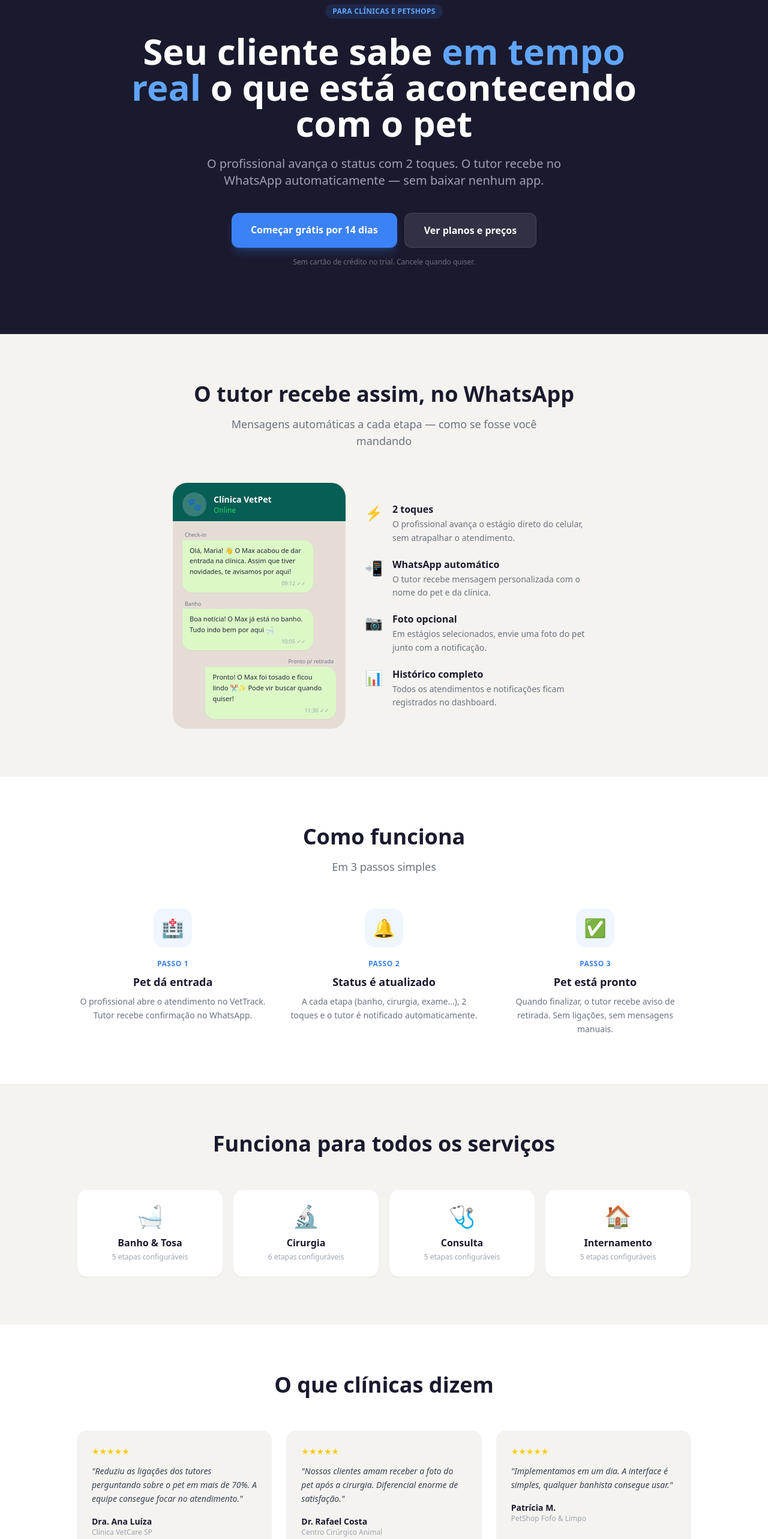
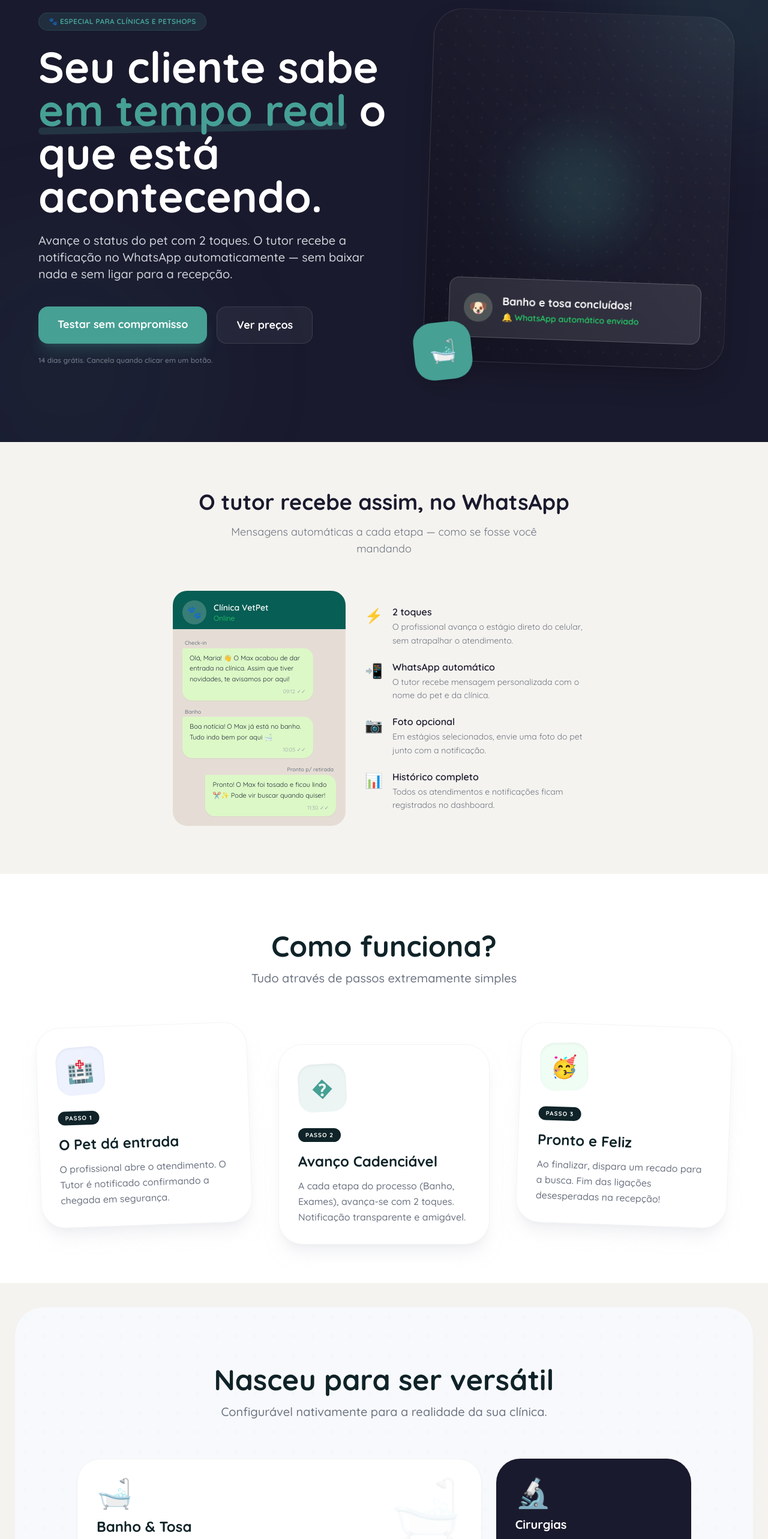
Before and after one commit to fpvnicolas-byte/pettrack, a Next.js app: page / in a window 1280 px wide. Shown: the part 140-2706 px from the top of the page at 60% size. Built offline with nearby package versions, Linux system fonts and the light colour scheme; no server answers.

Commit message:
feat(ui): anti-generic vettrack aesthetic pivot with quicksand typography and asymmetric organic layouts

```diff
--- a/app/layout.tsx
+++ b/app/layout.tsx
@@ -1,5 +1,13 @@
 import type { Metadata } from 'next';
+import { Quicksand } from 'next/font/google';
 import './globals.css';
+
+const quicksand = Quicksand({
+  subsets: ['latin'],
+  variable: '--font-quicksand',
+  weight: ['400', '500', '600', '700'],
+  display: 'swap',
+});
 
 export const metadata: Metadata = {
   title: 'VetTrack — Acompanhamento em Tempo Real',
@@ -12,8 +20,8 @@ export default function RootLayout({
   children: React.ReactNode;
 }) {
   return (
-    <html lang="pt-BR">
-      <body>{children}</body>
+    <html lang="pt-BR" className={`${quicksand.variable}`}>
+      <body className="font-sans antialiased bg-[#f8f9fc] text-vettrack-dark">{children}</body>
     </html>
   );
 }
--- a/app/page.tsx
+++ b/app/page.tsx
@@ -34,7 +34,7 @@ export default async function LandingPage() {
             </Link>
             <Link
               href="/planos"
-              className="text-sm bg-blue-500 hover:bg-blue-600 text-white px-4 py-2 rounded-lg font-medium transition-colors"
+              className="text-sm bg-vettrack-accent hover:opacity-90 text-white px-4 py-2 rounded-lg font-medium transition-opacity"
             >
               Ver planos
             </Link>
@@ -42,35 +42,62 @@ export default async function LandingPage() {
         </div>
       </nav>
 
-      {/* ── HERO ── */}
-      <section className="bg-[#1a1a2e] text-white pt-20 pb-28 px-5">
-        <div className="max-w-4xl mx-auto text-center">
-          <span className="inline-block bg-blue-500/15 text-blue-400 text-xs font-semibold px-3 py-1 rounded-full mb-6 tracking-wide uppercase">
-            Para clínicas e petshops
+      {/* ── HERO ASSIMÉTRICO ── */}
+      <section className="relative overflow-hidden bg-[#1a1a2e] text-white pt-24 pb-32 px-5">
+        <div className="absolute top-0 right-0 -mr-32 -mt-32 w-96 h-96 rounded-full bg-vettrack-accent/15 blur-[100px] pointer-events-none"></div>
+        <div className="absolute bottom-0 left-0 -ml-32 -mb-32 w-[30rem] h-[30rem] rounded-full bg-vettrack-accent/5 blur-[100px] pointer-events-none"></div>
+
+        <div className="max-w-6xl mx-auto grid md:grid-cols-[1.2fr_1fr] gap-12 items-center relative z-10">
+          <div className="text-left">
+            <span className="inline-block bg-vettrack-accent/15 text-vettrack-accent text-xs font-bold px-4 py-1.5 rounded-full mb-6 tracking-wide uppercase border border-vettrack-accent/20">
+              🐾 Especial para clínicas e petshops
             </span>
-          <h1 className="text-4xl md:text-6xl font-bold leading-tight mb-6">
+            <h1 className="text-4xl md:text-5xl lg:text-7xl font-extrabold leading-tight mb-6">
               Seu cliente sabe{' '}
-            <span className="text-blue-400">em tempo real</span>
-            {' '}o que está acontecendo com o pet
+              <span className="relative">
+                <span className="relative z-10 text-vettrack-accent">em tempo real</span>
+                <span className="absolute bottom-2 left-0 w-full h-3 bg-vettrack-accent/20 -z-10 rounded-full transform -rotate-1"></span>
+              </span>
+              {' '}o que está acontecendo.
             </h1>
-          <p className="text-lg md:text-xl text-gray-400 max-w-2xl mx-auto mb-10 leading-relaxed">
-            O profissional avança o status com 2 toques. O tutor recebe no WhatsApp automaticamente — sem baixar nenhum app.
+            <p className="text-lg md:text-xl text-gray-300 mb-10 leading-relaxed max-w-xl font-medium">
+              Avançe o status do pet com 2 toques. O tutor recebe a notificação no WhatsApp automaticamente — sem baixar nada e sem ligar para a recepção.
             </p>
-          <div className="flex flex-col sm:flex-row gap-3 justify-center">
+            <div className="flex flex-col sm:flex-row gap-4">
               <Link
                 href="/register"
-              className="bg-blue-500 hover:bg-blue-600 text-white px-8 py-4 rounded-xl font-semibold text-base transition-colors shadow-lg shadow-blue-500/25"
+                className="bg-vettrack-accent hover:opacity-90 text-white px-8 py-4 rounded-2xl font-bold text-lg transition-transform hover:scale-105 active:scale-95 shadow-xl shadow-vettrack-accent/20 text-center"
               >
-              Começar grátis por 14 dias
+                Testar sem compromisso
               </Link>
               <Link
                 href="/planos"
-              className="bg-white/10 hover:bg-white/15 text-white px-8 py-4 rounded-xl font-semibold text-base transition-colors border border-white/10"
+                className="bg-white/5 hover:bg-white/10 text-white px-8 py-4 rounded-2xl font-bold text-lg transition-colors border border-white/10 text-center"
               >
-              Ver planos e preços
+                Ver preços
               </Link>
             </div>
-          <p className="text-xs text-gray-500 mt-4">Sem cartão de crédito no trial. Cancele quando quiser.</p>
+            <p className="text-xs text-gray-500 mt-5 font-semibold">14 dias grátis. Cancela quando clicar em um botão.</p>
+          </div>
+
+          <div className="relative w-full h-full min-h-[400px] hidden md:block">
+            <div className="absolute inset-0 bg-gradient-to-tr from-[#111120] to-white/5 rounded-[3rem] border border-white/10 shadow-2xl overflow-hidden transform rotate-2 hover:rotate-0 transition-transform duration-500">
+              <div className="absolute top-1/2 left-1/2 -translate-x-1/2 -translate-y-1/2 w-48 h-48 bg-vettrack-accent/20 rounded-full blur-2xl"></div>
+              <div className="absolute inset-0 opacity-[0.03]" style={{ backgroundImage: "radial-gradient(white 2px, transparent 2px)", backgroundSize: "24px 24px" }}></div>
+              <div className="absolute bottom-10 left-10 right-10 p-6 bg-white/10 backdrop-blur-md rounded-2xl border border-white/20">
+                <div className="flex items-center gap-4">
+                  <div className="w-12 h-12 rounded-full bg-[#dcf8c6]/20 flex items-center justify-center text-2xl">🐶</div>
+                  <div>
+                    <div className="text-white font-bold text-lg">Banho e tosa concluídos!</div>
+                    <div className="text-[#25d366] text-sm font-semibold mt-0.5">🔔 WhatsApp automático enviado</div>
+                  </div>
+                </div>
+              </div>
+            </div>
+            <div className="absolute -bottom-6 -left-6 w-24 h-24 bg-vettrack-accent text-white rounded-[2rem] flex items-center justify-center text-4xl shadow-xl transform -rotate-6">
+              🛁
+            </div>
+          </div>
         </div>
       </section>
 
@@ -138,68 +165,90 @@ export default async function LandingPage() {
         </div>
       </section>
 
-      {/* ── COMO FUNCIONA ── */}
-      <section className="py-20 px-5 bg-white">
-        <div className="max-w-5xl mx-auto">
-          <div className="text-center mb-14">
-            <h2 className="text-3xl md:text-4xl font-bold text-[#1a1a2e] mb-4">Como funciona</h2>
-            <p className="text-gray-500 text-lg">Em 3 passos simples</p>
+      {/* ── COMO FUNCIONA (ORGÂNICO) ── */}
+      <section className="py-24 px-5 bg-white relative overflow-hidden">
+        <div className="absolute top-0 right-0 w-1/2 h-full bg-[#f8f9fc] rounded-l-[5rem] -z-10 transform translate-x-1/2"></div>
+        <div className="max-w-6xl mx-auto">
+          <div className="text-center mb-16">
+            <h2 className="text-4xl md:text-5xl font-extrabold text-vettrack-dark mb-4">Como funciona?</h2>
+            <p className="text-gray-500 text-xl font-medium">Tudo através de passos extremamente simples</p>
           </div>
-          <div className="grid md:grid-cols-3 gap-8">
+          <div className="grid md:grid-cols-3 gap-8 md:gap-12 relative z-10">
             {[
               {
                 step: '1',
-                title: 'Pet dá entrada',
-                desc: 'O profissional abre o atendimento no VetTrack. Tutor recebe confirmação no WhatsApp.',
+                title: 'O Pet dá entrada',
+                desc: 'O profissional abre o atendimento. O Tutor é notificado confirmando a chegada em segurança.',
                 icon: '🏥',
+                rotate: 'md:-rotate-2',
+                color: 'bg-indigo-50 text-indigo-500'
               },
               {
                 step: '2',
-                title: 'Status é atualizado',
-                desc: 'A cada etapa (banho, cirurgia, exame…), 2 toques e o tutor é notificado automaticamente.',
-                icon: '🔔',
+                title: 'Avanço Cadenciável',
+                desc: 'A cada etapa do processo (Banho, Exames), avança-se com 2 toques. Notificação transparente e amigável.',
+                icon: '�',
+                rotate: 'md:translate-y-8',
+                color: 'bg-vettrack-accent/10 text-vettrack-accent'
               },
               {
                 step: '3',
-                title: 'Pet está pronto',
-                desc: 'Quando finalizar, o tutor recebe aviso de retirada. Sem ligações, sem mensagens manuais.',
-                icon: '✅',
+                title: 'Pronto e Feliz',
+                desc: 'Ao finalizar, dispara um recado para a busca. Fim das ligações desesperadas na recepção!',
+                icon: '🥳',
+                rotate: 'md:rotate-2',
+                color: 'bg-green-50 text-green-500'
               },
             ].map((item) => (
-              <div key={item.step} className="text-center">
-                <div className="w-16 h-16 bg-blue-50 rounded-2xl flex items-center justify-center text-3xl mx-auto mb-5">
+              <div key={item.step} className={`bg-white rounded-[2.5rem] p-8 shadow-xl shadow-gray-200/50 border border-gray-100 transition-transform duration-300 hover:-translate-y-2 ${item.rotate}`}>
+                <div className={`w-20 h-20 ${item.color} rounded-[1.5rem] flex items-center justify-center text-4xl mb-6 shadow-inner transform -rotate-3`}>
                   {item.icon}
                 </div>
-                <div className="text-xs font-bold text-blue-500 uppercase tracking-wider mb-2">Passo {item.step}</div>
-                <h3 className="text-lg font-bold text-[#1a1a2e] mb-2">{item.title}</h3>
-                <p className="text-gray-500 text-sm leading-relaxed">{item.desc}</p>
+                <div className="inline-block bg-vettrack-dark text-white text-[10px] font-bold uppercase tracking-widest px-3 py-1 rounded-full mb-4">Passo {item.step}</div>
+                <h3 className="text-2xl font-bold text-vettrack-dark mb-3">{item.title}</h3>
+                <p className="text-gray-500 text-base leading-relaxed font-medium">{item.desc}</p>
               </div>
             ))}
           </div>
         </div>
       </section>
 
-      {/* ── SERVIÇOS SUPORTADOS ── */}
-      <section className="py-20 px-5 bg-[#f5f3ef]">
-        <div className="max-w-5xl mx-auto">
-          <div className="text-center mb-14">
-            <h2 className="text-3xl md:text-4xl font-bold text-[#1a1a2e] mb-4">
-              Funciona para todos os serviços
+      {/* ── SERVIÇOS SUPORTADOS (BENTO GRID) ── */}
+      <section className="py-24 px-5 bg-[#f8f9fc] rounded-[3rem] mx-2 md:mx-6 my-10 border border-gray-100 shadow-sm relative overflow-hidden">
+        <div className="absolute inset-0 opacity-[0.02]" style={{ backgroundImage: "radial-gradient(#00b09b 3px, transparent 3px)", backgroundSize: "32px 32px" }}></div>
+        <div className="max-w-5xl mx-auto relative z-10">
+          <div className="text-center mb-16">
+            <h2 className="text-4xl md:text-5xl font-extrabold text-vettrack-dark mb-4">
+              Nasceu para ser versátil
             </h2>
+            <p className="text-gray-500 text-xl font-medium">Configurável nativamente para a realidade da sua clínica.</p>
           </div>
-          <div className="grid sm:grid-cols-2 md:grid-cols-4 gap-4">
-            {[
-              { icon: '🛁', name: 'Banho & Tosa', stages: '5 etapas' },
-              { icon: '🔬', name: 'Cirurgia', stages: '6 etapas' },
-              { icon: '🩺', name: 'Consulta', stages: '5 etapas' },
-              { icon: '🏠', name: 'Internamento', stages: '5 etapas' },
-            ].map((s) => (
-              <div key={s.name} className="bg-white rounded-2xl p-6 text-center shadow-sm border border-gray-100">
-                <div className="text-4xl mb-3">{s.icon}</div>
-                <div className="font-semibold text-[#1a1a2e] mb-1">{s.name}</div>
-                <div className="text-xs text-gray-400">{s.stages} configuráveis</div>
+          <div className="grid md:grid-cols-3 gap-6">
+            <div className="bg-white rounded-[2.5rem] p-8 shadow-sm border border-gray-100 md:col-span-2 relative overflow-hidden group">
+              <div className="absolute top-0 right-0 p-8 text-8xl opacity-10 group-hover:scale-110 transition-transform">🛁</div>
+              <div className="text-5xl mb-4">🛁</div>
+              <div className="text-2xl font-bold text-vettrack-dark mb-2">Banho & Tosa</div>
+              <p className="text-gray-500 mb-6 max-w-sm text-lg">Notifique a entrada prévia, o banho, a tosa, secagem e a liberação de forma altamente personalizada.</p>
+              <div className="inline-block bg-vettrack-accent/10 text-vettrack-accent text-xs font-bold px-3 py-1.5 rounded-full">Até 8 etapas configuráveis</div>
             </div>
-            ))}
+
+            <div className="bg-[#1a1a2e] text-white rounded-[2.5rem] p-8 shadow-sm relative overflow-hidden">
+              <div className="text-5xl mb-4">🔬</div>
+              <div className="text-xl font-bold mb-2">Cirurgias</div>
+              <p className="text-white/60 text-sm leading-relaxed">Traga paz mental ao tutor enviando fotos reais do pós-cirúrgico com 1 toque na tela logo após a cirurgia.</p>
+            </div>
+
+            <div className="bg-vettrack-accent text-white rounded-[2.5rem] p-8 shadow-lg shadow-vettrack-accent/20 relative overflow-hidden">
+              <div className="text-5xl mb-4">🩺</div>
+              <div className="text-xl font-bold mb-2">Consultas Custom</div>
+              <p className="text-white/80 text-sm leading-relaxed">Ideal para aquelas baterias de exames longos em que o animal precisa permanecer na clínica pela manhã.</p>
+            </div>
+
+            <div className="bg-white rounded-[2.5rem] p-8 shadow-sm border border-gray-100 md:col-span-2 relative">
+              <div className="text-5xl mb-4">🏠</div>
+              <div className="text-2xl font-bold text-vettrack-dark mb-2">Internamento / UTI</div>
+              <p className="text-gray-500 text-lg max-w-md">Dispare boletins médicos diários no celular do tutor sem a necessidade de uma chamada telefônica delicada e invasiva.</p>
+            </div>
           </div>
         </div>
       </section>
@@ -254,7 +303,7 @@ export default async function LandingPage() {
           </p>
           <Link
             href="/register"
-            className="inline-block bg-blue-500 hover:bg-blue-600 text-white px-10 py-4 rounded-xl font-semibold text-lg transition-colors shadow-lg shadow-blue-500/25"
+            className="inline-block bg-vettrack-accent hover:opacity-90 text-white px-10 py-4 rounded-xl font-semibold text-lg transition-opacity shadow-lg shadow-vettrack-accent/25"
           >
             Criar conta grátis
           </Link>
--- a/app/planos/page.tsx
+++ b/app/planos/page.tsx
@@ -17,7 +17,7 @@ function formatPreco(centavos: number) {
 
 export default function PlanosPage() {
   return (
-    <div className="min-h-screen bg-[#f5f3ef] font-sans">
+    <div className="min-h-screen bg-[#f8f9fc] font-sans">
       {/* NAVBAR */}
       <nav className="sticky top-0 z-50 bg-[#1a1a2e]/95 backdrop-blur-sm border-b border-white/5">
         <div className="max-w-6xl mx-auto px-5 h-16 flex items-center justify-between">
@@ -29,7 +29,7 @@ export default function PlanosPage() {
             <Link href="/login" className="text-sm text-gray-400 hover:text-white transition-colors px-3 py-1.5">
               Entrar
             </Link>
-            <Link href="/register" className="text-sm bg-blue-500 hover:bg-blue-600 text-white px-4 py-2 rounded-lg font-medium transition-colors">
+            <Link href="/register" className="text-sm bg-vettrack-accent hover:opacity-90 text-white px-4 py-2 rounded-lg font-medium transition-opacity">
               Criar conta
             </Link>
           </div>
@@ -37,32 +37,35 @@ export default function PlanosPage() {
       </nav>
 
       {/* HEADER */}
-      <section className="bg-[#1a1a2e] text-white py-16 px-5 text-center">
-        <div className="max-w-2xl mx-auto">
-          <h1 className="text-4xl md:text-5xl font-bold mb-4">Planos e Preços</h1>
-          <p className="text-gray-400 text-lg">
-            Comece grátis por 14 dias. Sem cartão de crédito. Cancele quando quiser.
+      <section className="bg-[#1a1a2e] text-white pt-24 pb-32 px-5 text-center relative overflow-hidden">
+        <div className="absolute bottom-0 left-1/2 -translate-x-1/2 w-full max-w-2xl h-64 bg-vettrack-accent/10 blur-[100px] rounded-full pointer-events-none"></div>
+        <div className="max-w-3xl mx-auto relative z-10">
+          <span className="inline-block bg-white/10 text-white/80 text-[10px] font-bold px-4 py-1.5 rounded-full mb-6 tracking-widest uppercase border border-white/10">
+            Transparência total
+          </span>
+          <h1 className="text-4xl md:text-6xl font-extrabold mb-6 tracking-tight">Planos simples para clínicas incríveis</h1>
+          <p className="text-gray-300 text-xl font-medium">
+            Comece grátis por 14 dias sem cartão. Cancele com 1 clique se não amar a ferramenta.
           </p>
         </div>
       </section>
 
       {/* CARDS */}
-      <section className="py-16 px-5">
+      <section className="py-24 px-5 -mt-20 relative z-20">
         <div className="max-w-6xl mx-auto">
-          <div className="grid sm:grid-cols-2 lg:grid-cols-4 gap-5">
+          <div className="grid sm:grid-cols-2 lg:grid-cols-4 gap-6 items-end">
             {PLANOS.map((plano) => (
               <div
                 key={plano.id}
-                className={`relative bg-white rounded-2xl shadow-sm border flex flex-col ${
-                  plano.destaque
-                    ? 'border-blue-500 ring-2 ring-blue-500/20 shadow-blue-100'
+                className={`relative bg-white rounded-[2.5rem] shadow-sm border flex flex-col transition-all duration-300 hover:-translate-y-2 hover:shadow-2xl ${plano.destaque
+                    ? 'border-vettrack-accent ring-[4px] ring-vettrack-accent/20 shadow-xl shadow-vettrack-accent/10 transform scale-105 z-10'
                     : 'border-gray-100'
-                }`}
+                  }`}
               >
                 {plano.destaque && (
-                  <div className="absolute -top-3 left-0 right-0 flex justify-center">
-                    <span className="bg-blue-500 text-white text-xs font-bold px-3 py-1 rounded-full">
-                      Mais popular
+                  <div className="absolute -top-4 left-0 right-0 flex justify-center">
+                    <span className="bg-vettrack-accent text-white text-[10px] uppercase tracking-widest font-bold px-5 py-2 rounded-full shadow-lg shadow-vettrack-accent/30 flex items-center gap-1.5">
+                      ⭐ Escolha de 80% das clínicas
                     </span>
                   </div>
                 )}
@@ -102,11 +105,10 @@ export default function PlanosPage() {
                   {plano.ctaHref ? (
                     <Link
                       href={plano.ctaHref}
-                      className={`w-full text-center py-3 px-4 rounded-xl font-semibold text-sm transition-colors ${
-                        plano.destaque
-                          ? 'bg-blue-500 hover:bg-blue-600 text-white'
-                          : 'bg-[#1a1a2e] hover:bg-[#2a2a4e] text-white'
-                      }`}
+                      className={`w-full text-center py-3 px-4 rounded-xl font-semibold text-sm transition-all ${plano.destaque
+                        ? 'bg-vettrack-accent hover:opacity-90 text-white'
+                        : 'bg-[#1a1a2e] hover:bg-[#2a2a4e] text-white'
+                        }`}
                     >
                       {plano.cta}
                     </Link>
@@ -168,7 +170,7 @@ export default function PlanosPage() {
           <p className="text-gray-400 mb-8">14 dias grátis, sem compromisso.</p>
           <Link
             href="/register"
-            className="inline-block bg-blue-500 hover:bg-blue-600 text-white px-10 py-4 rounded-xl font-semibold text-lg transition-colors"
+            className="inline-block bg-vettrack-accent hover:opacity-90 text-white px-10 py-4 rounded-xl font-semibold text-lg transition-opacity"
           >
             Criar conta grátis
           </Link>
--- a/app/planos/sucesso/page.tsx
+++ b/app/planos/sucesso/page.tsx
@@ -17,7 +17,7 @@ export default function SucessoPage() {
         </p>
         <Link
           href="/atendimentos"
-          className="block w-full bg-blue-500 hover:bg-blue-600 text-white py-3 rounded-xl font-semibold transition-colors text-sm"
+          className="block w-full bg-vettrack-accent hover:opacity-90 text-white py-3 rounded-xl font-semibold transition-opacity text-sm"
         >
           Ir para o dashboard
         </Link>
--- a/components/pets/pets-painel.tsx
+++ b/components/pets/pets-painel.tsx
@@ -199,7 +199,7 @@ export function PetsPainel({ initialData, tutores }: PetsPainelProps) {
                       <div className="text-[11px] text-vettrack-accent">{pet.tutor.telefone}</div>
                     </td>
                     <td className="px-5 py-3.5">
-                      <span className="inline-flex items-center gap-1 text-xs font-medium bg-blue-50 text-blue-600 px-2 py-0.5 rounded-full">
+                      <span className="inline-flex items-center gap-1 text-xs font-medium bg-vettrack-accent/10 text-vettrack-accent px-2 py-0.5 rounded-full">
                         📋 {pet._count.atendimentos}
                       </span>
                     </td>
@@ -207,7 +207,7 @@ export function PetsPainel({ initialData, tutores }: PetsPainelProps) {
                       <div className="flex items-center gap-2 justify-end">
                         <button
                           onClick={() => setModal({ type: 'edit', pet })}
-                          className="text-xs text-gray-400 hover:text-vettrack-accent transition-colors px-2 py-1 rounded-lg hover:bg-blue-50"
+                          className="text-xs text-gray-400 hover:text-vettrack-accent transition-colors px-2 py-1 rounded-lg hover:bg-vettrack-accent/10"
                         >
                           Editar
                         </button>
--- a/components/tutores/tutores-painel.tsx
+++ b/components/tutores/tutores-painel.tsx
@@ -167,7 +167,7 @@ export function TutoresPainel({ initialData }: TutoresPainelProps) {
                   <td className="px-5 py-3.5 text-sm text-gray-600">{tutor.telefone}</td>
                   <td className="px-5 py-3.5 text-sm text-gray-500">{tutor.email || '—'}</td>
                   <td className="px-5 py-3.5">
-                    <span className="inline-flex items-center gap-1 text-xs font-medium bg-blue-50 text-blue-600 px-2 py-0.5 rounded-full">
+                    <span className="inline-flex items-center gap-1 text-xs font-medium bg-vettrack-accent/10 text-vettrack-accent px-2 py-0.5 rounded-full">
                       🐾 {tutor._count.pets}
                     </span>
                   </td>
@@ -175,7 +175,7 @@ export function TutoresPainel({ initialData }: TutoresPainelProps) {
                     <div className="flex items-center gap-2 justify-end">
                       <button
                         onClick={() => setModal({ type: 'edit', tutor })}
-                        className="text-xs text-gray-400 hover:text-vettrack-accent transition-colors px-2 py-1 rounded-lg hover:bg-blue-50"
+                        className="text-xs text-gray-400 hover:text-vettrack-accent transition-colors px-2 py-1 rounded-lg hover:bg-vettrack-accent/10"
                       >
                         Editar
                       </button>
--- a/tailwind.config.ts
+++ b/tailwind.config.ts
@@ -28,7 +28,7 @@ const config: Config = {
         },
       },
       fontFamily: {
-        sans: ['DM Sans', 'system-ui', 'sans-serif'],
+        sans: ['var(--font-quicksand)', 'system-ui', 'sans-serif'],
       },
     },
   },
```
Also changed, not shown: components/planos/checkout-button.tsx (+3 -4 lines). Lines whose indentation alone changed are shown as unchanged.
